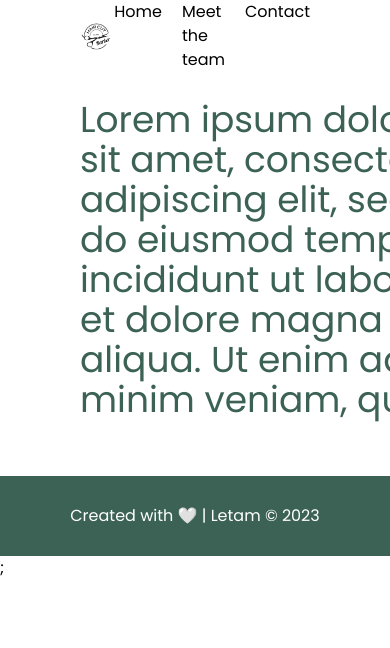
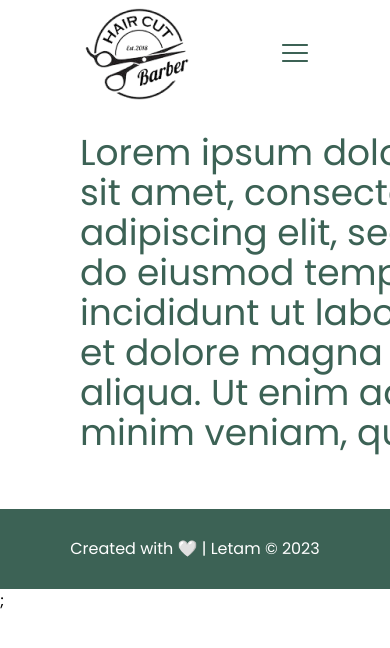
Before and after one commit to Yagazie-davidson/Hair_cut_barbers, a Next.js app: page / in a window 390 px wide. Shown: the top 648 px of the page. Built offline with nearby package versions, Linux system fonts and the light colour scheme.

Commit message:
Add hambbuger menu feature

```diff
--- a/components/NavBar.js
+++ b/components/NavBar.js
@@ -1,6 +1,7 @@
 import Image from "next/image";
 import Link from "next/link";
 import navLinks from "data/NavItems";
+import { RxHamburgerMenu } from "react-icons/rx";
 
 import logoImage from "assets/Logo.png";
 function NavBar() {
@@ -10,7 +11,10 @@ function NavBar() {
 				<Link href="/">
 					<Image src={logoImage} alt="Logo" />
 				</Link>
-				<div className="flex gap-x-5">
+				<button className="text-3xl text-pri sm:hidden">
+					<RxHamburgerMenu />
+				</button>
+				<div className="flex gap-x-5 hidden sm:flex">
 					{navLinks.map((navItem, index) => {
 						return (
 							<Link key={index} href={navItem.href} className="">
```
